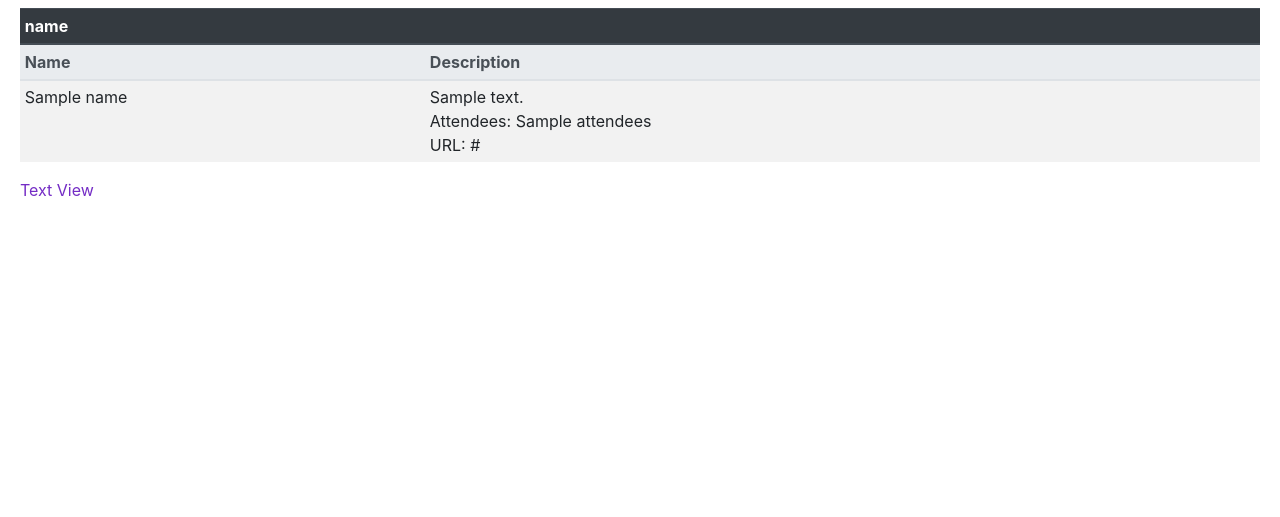
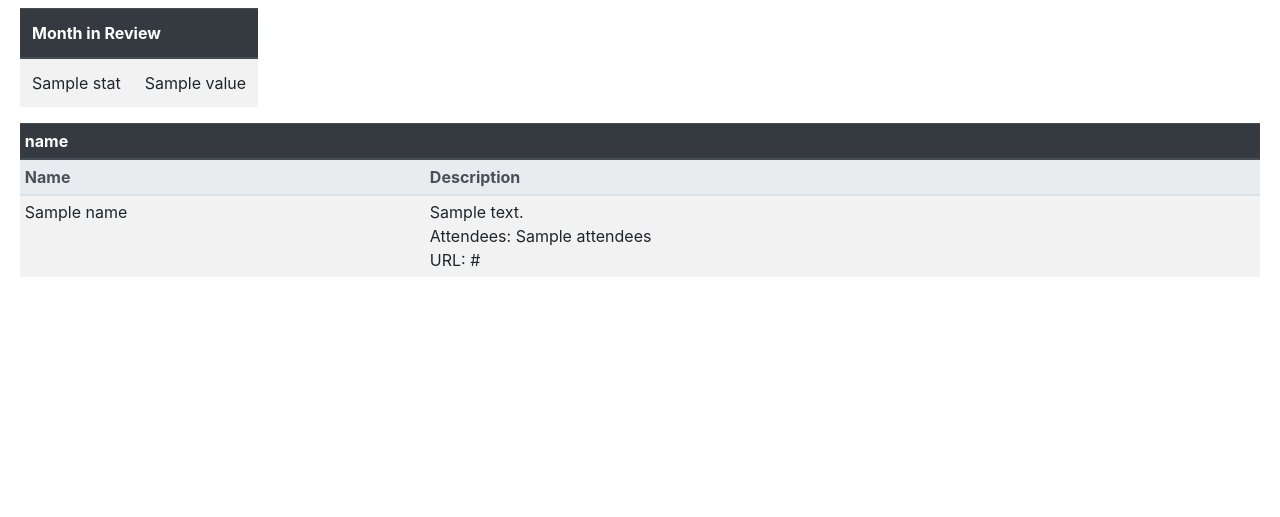
Before and after one commit to jdob/da-dashboard, a Flask app: template dashboard/templates/highlights.html in a window 1280 px wide. Shown: the part 114-631 px from the top of the page. Run offline with Flask 2, Linux system fonts and the light colour scheme; the template is opened without the code that fills it: most values are stand-ins (such as "Sample title", 1, 10 or a date in 2020); some libraries are stand-ins or nearby versions.

Commit message:
revamp to month highlights page

```diff
--- a/dashboard/routes.py
+++ b/dashboard/routes.py
@@ -130,11 +130,11 @@ def month():
 
     month_list_id = request.args.get('month', None)
     if month_list_id:
-        cards, list_name = dd.month_highlights(month_list_id)
+        cards, list_name, stats = dd.month_highlights(month_list_id)
         if request.args.get('text', None):
             return render_template('highlights_text.html', cards=cards)
         else:
-            return render_template('highlights.html', cards=cards, list_id=month_list_id, title=list_name)
+            return render_template('highlights.html', cards=cards, list_id=month_list_id, title=list_name, stats=stats)
     else:
         month_list = dd.month_list()
         return render_template('month_list.html', months=month_list, title='Monthly Highlights')
--- a/dashboard/templates/highlights.html
+++ b/dashboard/templates/highlights.html
@@ -3,9 +3,23 @@
 
 {% block content %}
 
+<table class="table table-striped w-auto">
+    <thead class="thead-dark">
+        <th colspan="2">Month in Review</th>
+    </thead>
+    <tbody>
+    {% for label, value in stats.items() %}
+    <tr>
+        <td>{{ label }}</td>
+        <td>{{ value}}</td>
+    </tr>
+    {% endfor %}
+    </tbody>
+</table>
+
 <table class="table table-sm table-striped">
 
-{% for label in cards.keys()|sort %}
+{% for label in cards.keys() | sort %}
     <thead class="thead-dark">
         <th colspan="4">{{ label }}</th>
     </thead>
@@ -26,6 +40,6 @@
 
 </table>
 
-<a href="/month?month={{ list_id }}&text=true">Text View</a>
+<!--<a href="/month?month={{ list_id }}&text=true">Text View</a>-->
 
 {% endblock %}
--- a/dashboard/templates/month_list.html
+++ b/dashboard/templates/month_list.html
@@ -5,7 +5,7 @@
 
 <ul>
 {% for d in months %}
-    <li><a href="/month?month={{ d[1] }}">{{ d[0] }}</a> - <a href="/month?month={{ d[1] }}&text=true">Text View</a></li>
+    <li><a href="/month?month={{ d[1] }}">{{ d[0] }}</a><!-- - <a href="/month?month={{ d[1] }}&text=true">Text View</a>--> </li>
 {% endfor %}
 </ul>
 
```
Also changed, not shown: dashboard/data.py (+25 -1 lines).
